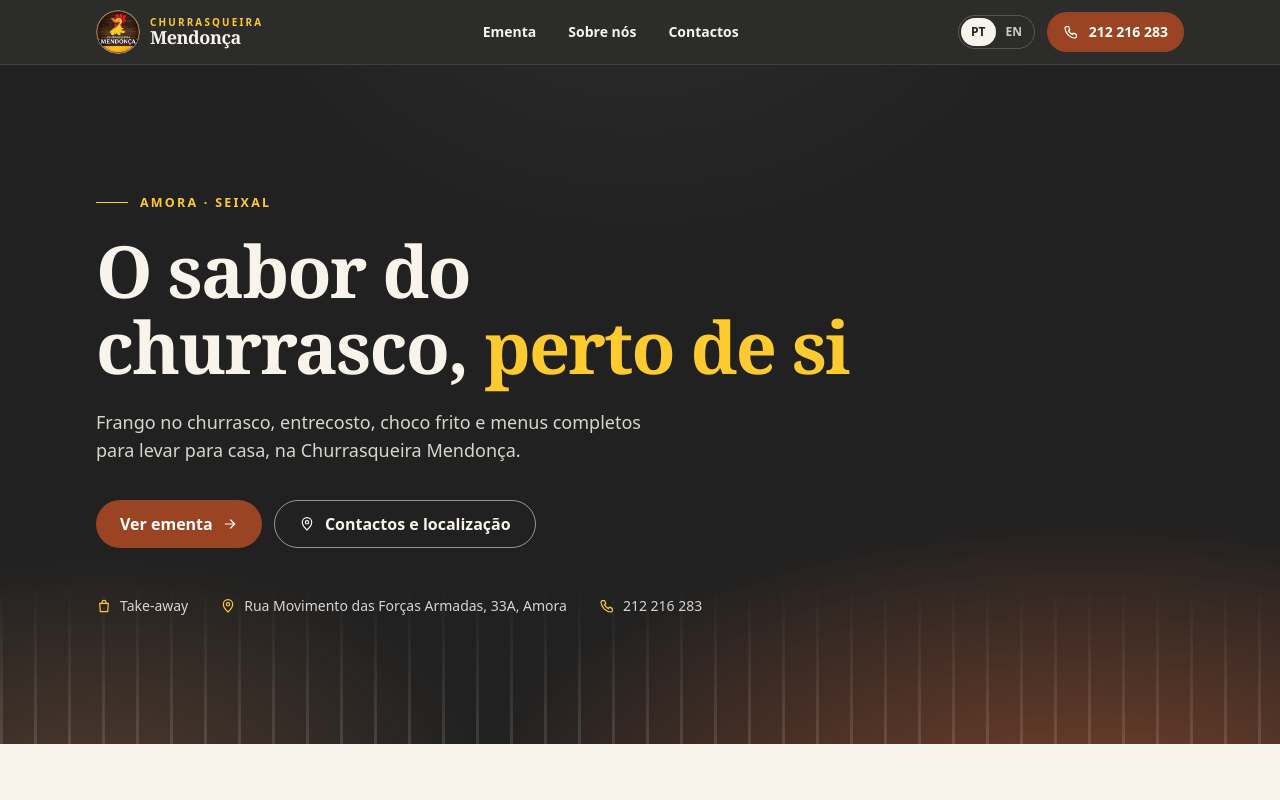
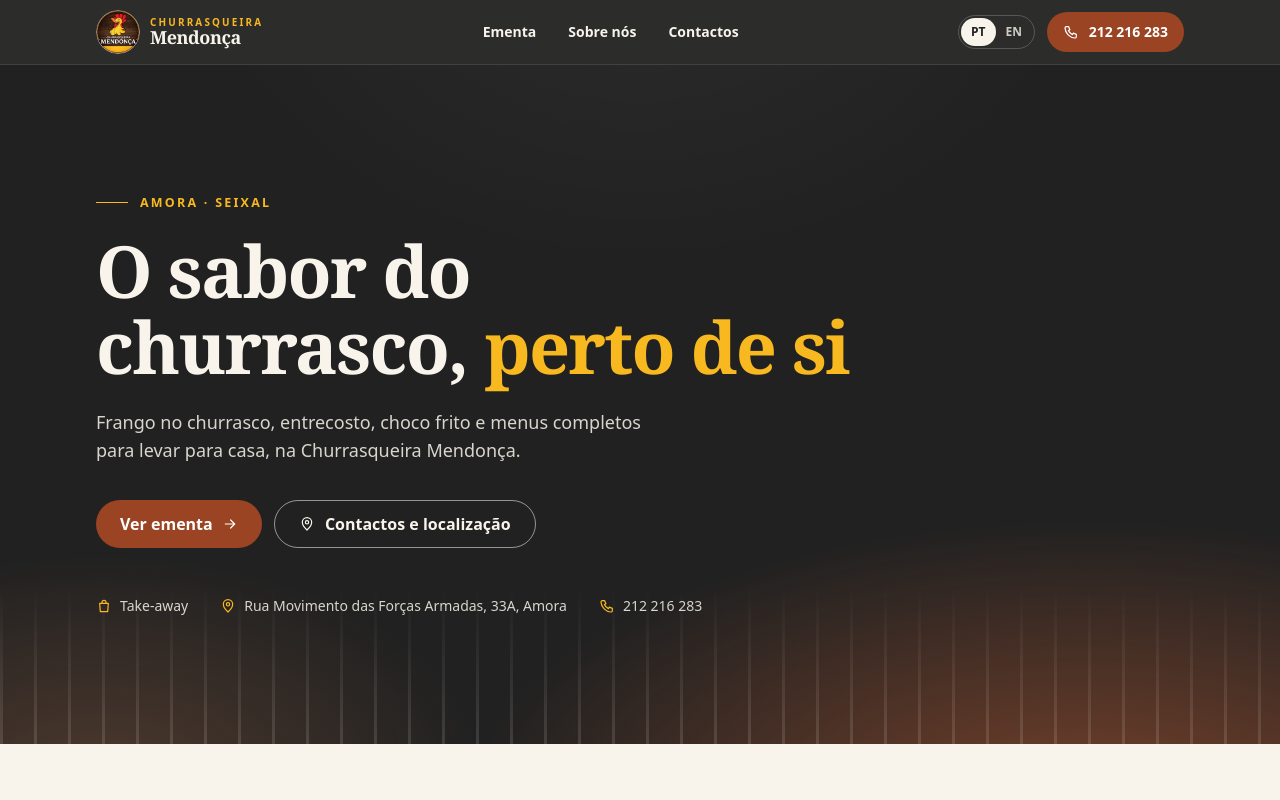
Before and after one commit to dinisMr/churrasqueira-mendonca, an Astro site: page / in a window 1280 px wide. Shown: the top 800 px of the page. Built offline with nearby package versions, Linux system fonts and the light colour scheme; Astro itself is replaced by a stand-in of ours.

Commit message:
Trocar o amarelo dos destaques pelo dourado do logótipo
Co-Authored-By: Claude Fable 5.2 <noreply@anthropic.com>
Claude-Session: https://claude.ai/code/session_01LRANwh8Dv7DQqrepZ5LKin

```diff
--- a/src/styles/global.css
+++ b/src/styles/global.css
@@ -12,8 +12,8 @@
   /* Cobre escurecido: texto e botões com contraste AA sobre creme/branco. */
   --color-cobre-forte: #9a4423;
   --color-brasa: #e58a55;
-  /* Amarelo do galo do logótipo (cor medida na imagem). */
-  --color-galo: #fdcb30;
+  /* Dourado do logótipo (faixa inferior, cor medida na imagem). */
+  --color-galo: #f8b820;
   --color-verde: #3f6147;
   --color-tinta: #2a2623;
   --color-tinta-suave: #5c544d;
```
